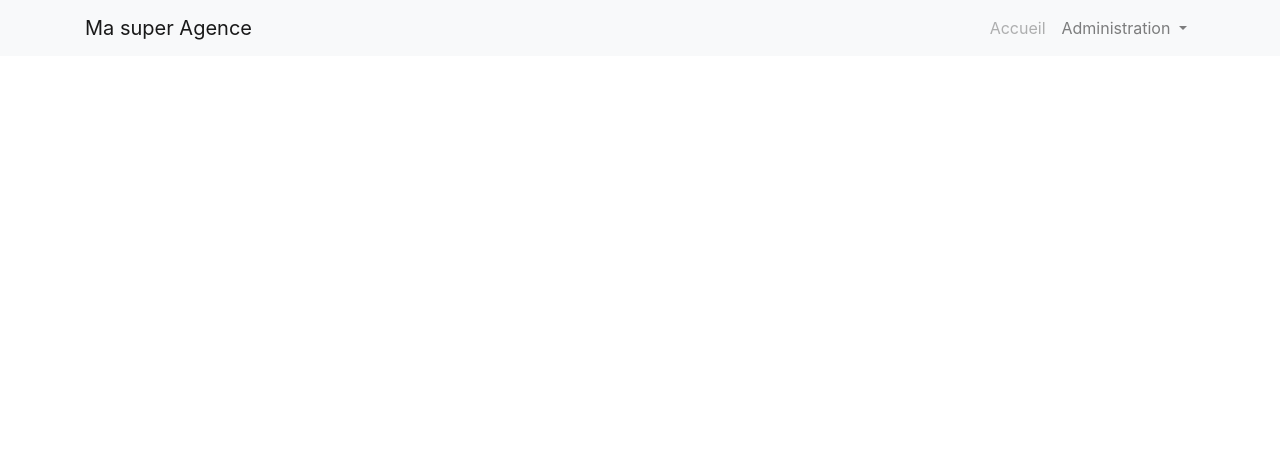
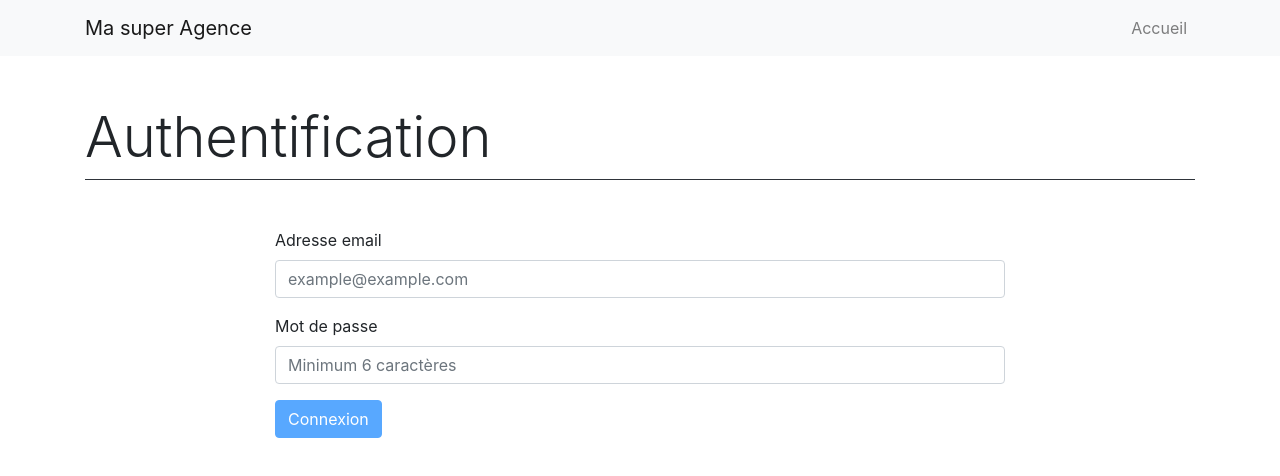
Before and after one commit to MaximeVDA/monAgence, an Angular app: page /login in a window 1280 px wide. Before the commit this address led to /. Shown: the top 476 px of the page. Built offline with nearby package versions, Linux system fonts and the light colour scheme; no server answers.

Commit message:
Firebase - Fini

```diff
--- a/src/app/admin/admin-properties/admin-properties.component.ts
+++ b/src/app/admin/admin-properties/admin-properties.component.ts
@@ -1,6 +1,6 @@
 import { Component, OnInit } from '@angular/core';
 import {FormBuilder, FormGroup, NgForm, Validators} from "@angular/forms";
-import {PropertiesService} from "../../service/properties.service";
+import {PropertiesService} from "../../services/properties.service";
 import {Subscription} from "rxjs";
 import * as $ from 'jquery';
 import {Property} from "../../interfaces/property";
@@ -33,6 +33,7 @@ export class AdminPropertiesComponent implements OnInit {
         this.properties = data;
       }
     );
+    this.propertiesService.getProperties();
     this.propertiesService.emitProperties();
   }
 
@@ -50,6 +51,7 @@ export class AdminPropertiesComponent implements OnInit {
 
   onSubmitPropertiesForm() {
     const newProperty: Property = this.propertiesForm.value;
+    newProperty.sold = this.propertiesForm.get('sold').value ? this.propertiesForm.get('sold').value : false;
     if (this.editMode) {
       this.propertiesService.updateProperty(newProperty, this.indexToUpdate);
     } else {
--- a/src/app/app-routing.module.ts
+++ b/src/app/app-routing.module.ts
@@ -2,11 +2,13 @@ import { NgModule } from '@angular/core';
 import { Routes, RouterModule } from '@angular/router';
 import {HomeComponent} from './home/home.component';
 import {AdminDashboardComponent} from './admin/admin-dashboard/admin-dashboard.component';
+import {SigninComponent} from "./authentication/signin/signin.component";
 
 
 const routes: Routes = [
   { path: 'home', component: HomeComponent },
-  { path: 'admin/dashboard', component: AdminDashboardComponent }
+  { path: 'admin/dashboard', component: AdminDashboardComponent },
+  { path: 'login', component: SigninComponent },
 ];
 
 @NgModule({
--- a/src/app/app.module.ts
+++ b/src/app/app.module.ts
@@ -8,6 +8,7 @@ import { HeaderComponent } from './header/header.component';
 import { HomeComponent } from './home/home.component';
 import { AdminDashboardComponent } from './admin/admin-dashboard/admin-dashboard.component';
 import { AdminPropertiesComponent } from './admin/admin-properties/admin-properties.component';
+import { SigninComponent } from './authentication/signin/signin.component';
 
 @NgModule({
   declarations: [
@@ -15,7 +16,8 @@ import { AdminPropertiesComponent } from './admin/admin-properties/admin-propert
     HeaderComponent,
     HomeComponent,
     AdminDashboardComponent,
-    AdminPropertiesComponent
+    AdminPropertiesComponent,
+    SigninComponent
   ],
   imports: [
     BrowserModule,
--- /dev/null
+++ b/src/app/authentication/signin/signin.component.html
@@ -0,0 +1,19 @@
+<div class="container">
+  <h1 class="display-4 mt-5 mb0">Authentification</h1>
+  <hr class="mt-0 mb-5 bg-dark">
+  <div class="row">
+    <div class="col-sm-12 col-md-10 col-lg-8 mx-auto">
+      <form [formGroup]="signinForm" (ngSubmit)="onSubmitSigninForm()">
+        <div class="form-group">
+          <label for="email">Adresse email</label>
+          <input type="email" id="email" class="form-control" placeholder="example@example.com" formControlName="email">
+        </div>
+        <div class="form-group">
+          <label for="password">Mot de passe</label>
+          <input type="password" id="password" class="form-control" placeholder="Minimum 6 caractères" formControlName="password">
+        </div>
+        <button class="btn btn-primary" type="submit" [disabled]="signinForm.invalid">Connexion</button>
+      </form>
+    </div>
+  </div>
+</div>
--- /dev/null
+++ b/src/app/authentication/signin/signin.component.ts
@@ -0,0 +1,45 @@
+import { Component, OnInit } from '@angular/core';
+import {FormBuilder, FormGroup, Validators} from "@angular/forms";
+import {AuthenticationService} from "../../services/authentication.service";
+import {Router} from "@angular/router";
+
+@Component({
+  selector: 'app-signin',
+  templateUrl: './signin.component.html',
+  styleUrls: ['./signin.component.css']
+})
+export class SigninComponent implements OnInit {
+
+  signinForm: FormGroup;
+
+  constructor(
+    private formBuilder: FormBuilder,
+    private authenticationService: AuthenticationService,
+    private router: Router
+  ) { }
+
+  ngOnInit() {
+    this.initSigninForm();
+  }
+
+  initSigninForm() {
+    this.signinForm = this.formBuilder.group({
+      email: ['', [Validators.required, Validators.email]],
+      password: ['', [Validators.required, Validators.minLength(6)]]
+    });
+  }
+
+  onSubmitSigninForm() {
+    const email = this.signinForm.get('email').value;
+    const password = this.signinForm.get('password').value;
+    this.authenticationService.signInUser(email, password).then(
+      (data) => {
+        this.router.navigate(['/admin', 'dashboard']);
+      }
+    ).catch(
+      (error) => {
+        console.log(error);
+      }
+    );
+  }
+}
--- a/src/app/header/header.component.html
+++ b/src/app/header/header.component.html
@@ -1,6 +1,6 @@
 <nav class="navbar navbar-expand-lg navbar-light bg-light">
   <div class="container">
-    <a class="navbar-brand" href="#" (click)="onClick()">{{ title }}</a>
+    <a class="navbar-brand" href="#">{{ title }}</a>
     <button class="navbar-toggler" type="button" data-toggle="collapse" data-target="#navbarSupportedContent" aria-controls="navbarSupportedContent" aria-expanded="false" aria-label="Toggle navigation">
       <span class="navbar-toggler-icon"></span>
     </button>
@@ -8,16 +8,16 @@
     <div class="collapse navbar-collapse" id="navbarSupportedContent">
       <ul class="navbar-nav ml-auto">
         <li class="nav-item">
-          <a class="nav-link" [ngClass]="{disabled: isDisabled}" href="#">Accueil</a>
+          <a class="nav-link" href="#">Accueil</a>
         </li>
-        <li class="nav-item dropdown">
+        <li class="nav-item dropdown" *ngIf="isLoggedIn">
           <a class="nav-link dropdown-toggle" href="#" id="navbarDropdown" role="button" data-toggle="dropdown" aria-haspopup="true" aria-expanded="false">
             Administration
           </a>
           <div class="dropdown-menu dropdown-menu-right" aria-labelledby="navbarDropdown">
             <a class="dropdown-item" href="#">Tableau de bord</a>
             <div class="dropdown-divider"></div>
-            <a class="dropdown-item text-danger" href="#">Déconnexion</a>
+            <a class="dropdown-item text-danger" (click)="onSignOut()">Déconnexion</a>
           </div>
         </li>
       </ul>
--- a/src/app/header/header.component.ts
+++ b/src/app/header/header.component.ts
@@ -1,4 +1,6 @@
 import { Component, OnInit } from '@angular/core';
+import {AuthenticationService} from "../services/authentication.service";
+import * as firebase from 'firebase';
 
 @Component({
   selector: 'app-header',
@@ -9,14 +11,26 @@ export class HeaderComponent implements OnInit {
 
   title = "Ma super Agence";
 
-  isDisabled = true;
+  isLoggedIn = false;
 
-  constructor() { }
+  constructor(
+    private authenticationService: AuthenticationService
+  ) { }
 
   ngOnInit() {
+    firebase.auth().onAuthStateChanged(
+      (userSession) => {
+        console.log('userSession', userSession);
+        if (userSession) {
+          this.isLoggedIn = true;
+        } else {
+          this.isLoggedIn = false;
+        }
+      }
+    );
   }
 
-  onClick() {
-    this.isDisabled = false;
+  onSignOut() {
+    this.authenticationService.signOutUser();
   }
 }
--- a/src/app/home/home.component.ts
+++ b/src/app/home/home.component.ts
@@ -1,5 +1,5 @@
 import {Component, OnDestroy, OnInit} from '@angular/core';
-import {PropertiesService} from '../service/properties.service';
+import {PropertiesService} from '../services/properties.service';
 import {Subscription} from 'rxjs';
 
 @Component({
--- a/src/app/service/properties.service.ts
+++ /dev/null
@@ -1,35 +0,0 @@
-import { Injectable } from '@angular/core';
-import {Observable, Subject} from 'rxjs';
-import {Property} from "../interfaces/property";
-
-@Injectable({
-  providedIn: 'root'
-})
-export class PropertiesService {
-
-  properties: Property[];
-
-  propertiesSubject = new Subject<Property[]>();
-
-  constructor() { }
-
-  emitProperties() {
-    this.propertiesSubject.next(this.properties);
-  }
-
-  getProperties() {}
-
-  createProperty(property: Property) {
-    this.properties.push(property);
-  }
-
-  deleteProperty(index) {
-    this.properties.splice(index, 1);
-    this.emitProperties();
-  }
-
-  updateProperty(property: Property, index) {
-    this.properties[index] = property;
-    this.emitProperties();
-  }
-}
--- /dev/null
+++ b/src/app/services/authentication.service.ts
@@ -0,0 +1,31 @@
+import { Injectable } from '@angular/core';
+import * as firebase from 'firebase';
+import {reject} from "q";
+
+@Injectable({
+  providedIn: 'root'
+})
+export class AuthenticationService {
+
+  constructor() { }
+
+  signInUser(email: string, password: string) {
+    return new Promise(
+      (resolve, reject) => {
+        firebase.auth().signInWithEmailAndPassword(email, password).then(
+          () => {
+            resolve();
+          }
+        ).catch(
+          (error) => {
+            reject(error);
+          }
+        );
+      }
+    );
+  }
+
+  signOutUser() {
+    firebase.auth().signOut();
+  }
+}
--- /dev/null
+++ b/src/app/services/properties.service.ts
@@ -0,0 +1,54 @@
+import { Injectable } from '@angular/core';
+import {Observable, Subject} from 'rxjs';
+import {Property} from "../interfaces/property";
+import * as firebase from 'firebase';
+
+@Injectable({
+  providedIn: 'root'
+})
+export class PropertiesService {
+
+  properties: Property[] = [];
+
+  propertiesSubject = new Subject<Property[]>();
+
+  constructor() { }
+
+  emitProperties() {
+    this.propertiesSubject.next(this.properties);
+  }
+
+  saveProperties() {
+    firebase.database().ref('/properties').set(this.properties);
+  }
+
+  getProperties() {
+    firebase.database().ref('/properties').on('value', (data) => {
+      this.properties = data.val() ? data.val() : [];
+      this.emitProperties();
+    });
+  }
+
+  createProperty(property: Property) {
+    this.properties.push(property);
+    this.saveProperties();
+    this.emitProperties();
+  }
+
+  deleteProperty(index) {
+    this.properties.splice(index, 1);
+    this.saveProperties();
+    this.emitProperties();
+  }
+
+  updateProperty(property: Property, index) {
+    // this.properties[index] = property;
+    // this.saveProperties();
+    // this.emitProperties();
+    firebase.database().ref('/properties/' + index).update(property).catch(
+      (error) => {
+        console.log(error);
+      }
+    );
+  }
+}
```
Also changed, not shown: src/app/authentication/signin/signin.component.css (added).
